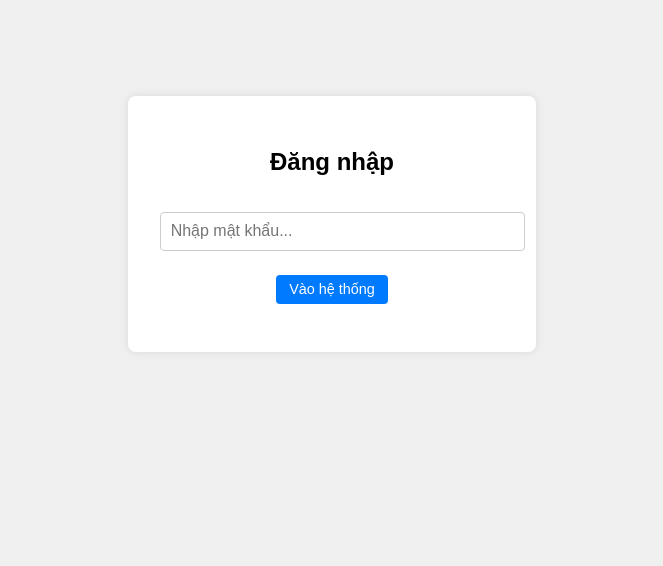
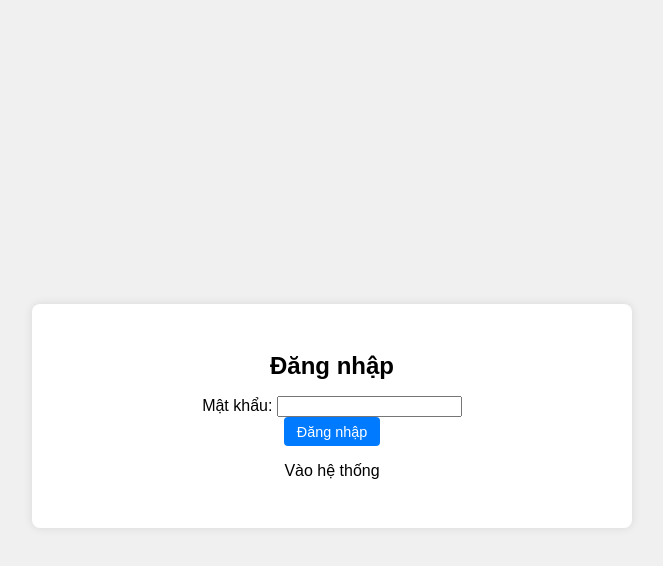
Before and after one commit to huiinguen/nodepay, a plain HTML site: page login.html in a window 1280 px wide. Shown: the whole page, without its empty margins (308-971 px from the left). Drawn offline with Linux system fonts and the light colour scheme.

Commit message:
Update login.html

```diff
--- a/login.html
+++ b/login.html
@@ -1,57 +1,24 @@
-<!-- login.html -->
 <!DOCTYPE html>
 <html lang="vi">
 <head>
   <meta charset="UTF-8" />
-  <meta name="viewport" content="width=device-width, initial-scale=1.0"/>
+  <meta name="viewport" content="width=device-width, initial-scale=1.0" />
   <title>Đăng nhập</title>
   <link rel="stylesheet" href="styles.css" />
-  <style>
-    .login-container {
-      max-width: 400px;
-      margin: auto;
-      margin-top: 10vh;
-      padding: 2rem;
-      background: white;
-      border-radius: 8px;
-      box-shadow: 0 0 10px rgba(0,0,0,0.1);
-      text-align: center;
-    }
-
-    .login-container input {
-      width: 100%;
-      padding: 0.6rem;
-      margin-top: 1rem;
-      margin-bottom: 1.5rem;
-      font-size: 1rem;
-      border: 1px solid #ccc;
-      border-radius: 4px;
-    }
-
-    .error-message {
-      color: red;
-      font-weight: bold;
-      margin-top: 1rem;
-    }
-  </style>
 </head>
 <body>
-  <div class="login-container">
-    <h2>Đăng nhập</h2>
-    <input type="password" id="password" placeholder="Nhập mật khẩu..." />
-    <button onclick="checkLogin()">Vào hệ thống</button>
-    <div id="error" class="error-message"></div>
+  <div class="container">
+    <h1>Đăng nhập</h1>
+    <form id="login-form">
+      <div>
+        <label for="password">Mật khẩu:</label>
+        <input type="password" id="password" required />
+      </div>
+      <button type="submit">Đăng nhập</button>
+      <p id="error-message" style="color: red;"></p>
+    </form>
+    <p>Vào hệ thống</p>
   </div>
-
-  <script>
-    function checkLogin() {
-      const password = document.getElementById("password").value;
-      if (password === "1212@") {
-        window.location.href = "index.html";
-      } else {
-        document.getElementById("error").textContent = "Sai mật khẩu!";
-      }
-    }
-  </script>
+  <script src="script.js"></script>
 </body>
 </html>
```
